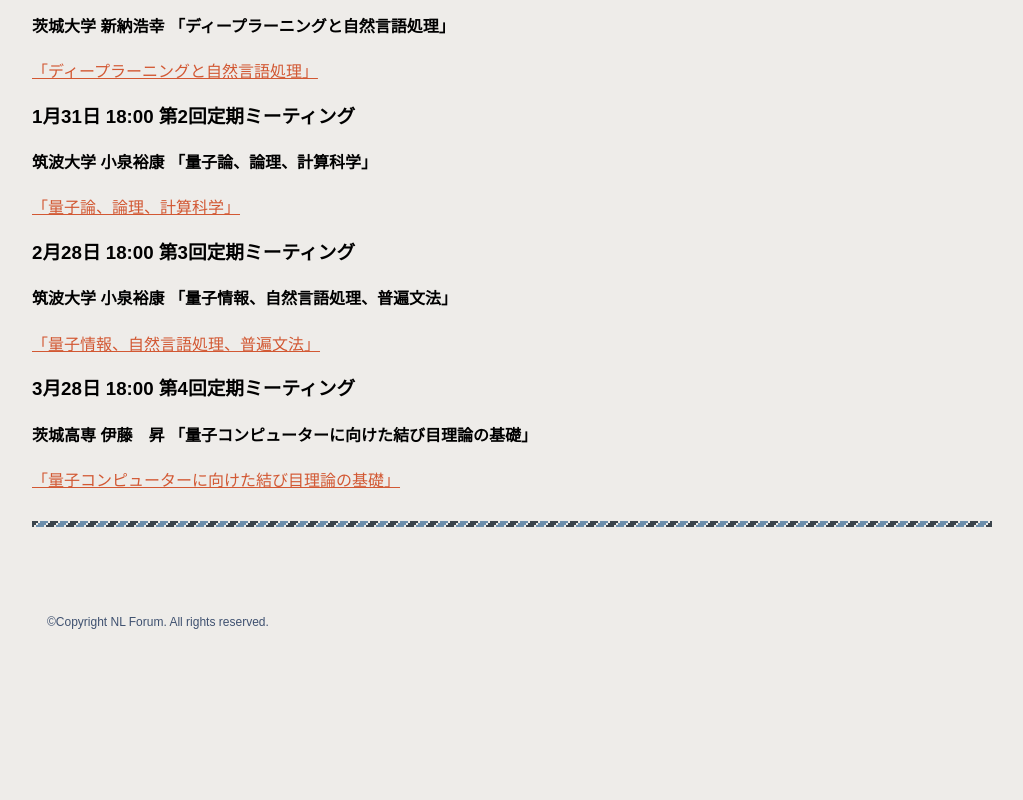
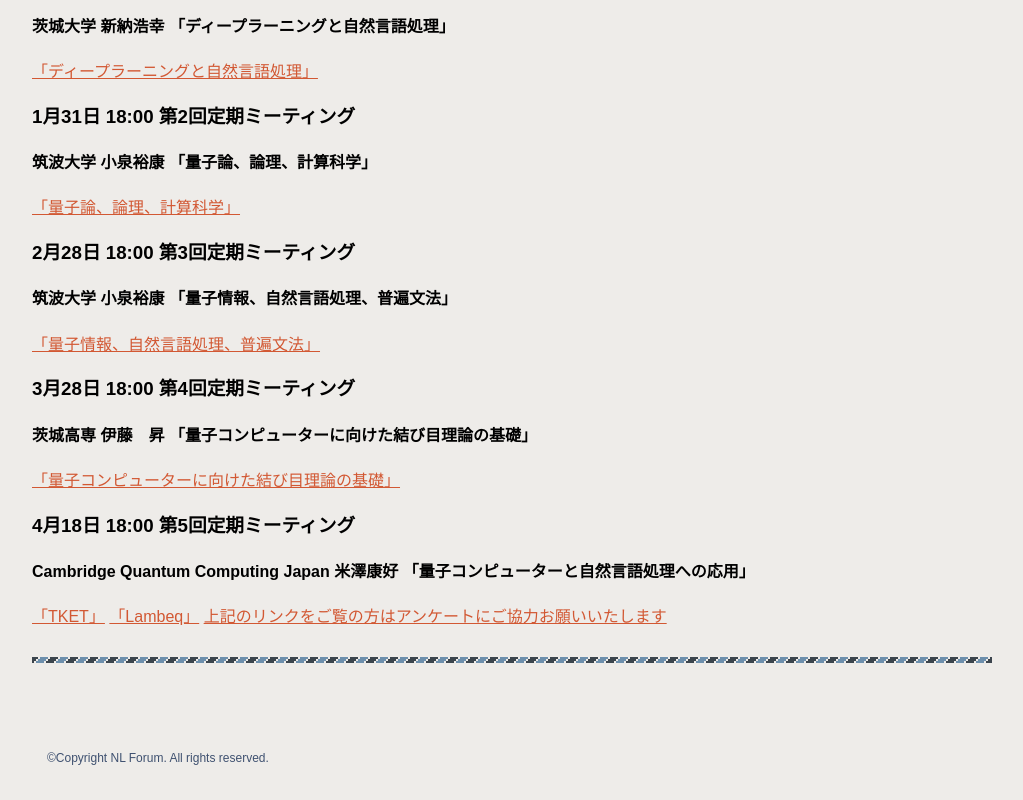
Before and after one commit to koizumi-h/NLForum.github.io, a plain HTML site: page lecture.html in a window 1280 px wide. Shown: the part 376-1176 px from the top of the page, without its empty margins (128-1151 px from the left). Before the commit the page ends 1040 px from the top, so only its background shows below. Drawn offline with Linux system fonts and the light colour scheme.

Commit message:
Add files via upload

```diff
--- a/lecture.html
+++ b/lecture.html
@@ -35,6 +35,11 @@
         <h3>3月28日 18:00  第4回定期ミーティング</h3>
         <h4> 茨城高専 伊藤　昇 「量子コンピューターに向けた結び目理論の基礎」     </h4>
 	<a  href="https://drive.google.com/file/d/1xoR-QqrRQ0SgjEpc2z2DApcVnA1RIeWr/view?usp=sharing"> 「量子コンピューターに向けた結び目理論の基礎」</a>
+	    <h3>4月18日 18:00  第5回定期ミーティング</h3>
+        <h4> Cambridge Quantum Computing Japan 米澤康好 「量子コンピューターと自然言語処理への応用」</h4>
+	<a  href="https://github.com/cqcjapan/tket-workshop/tree/main/materials/2022-03-16"> 「TKET」</a>
+		<a  href="https://github.com/cqcjapan/tket-workshop/tree/main/materials/2022-04-18Lambeq"> 「Lambeq」</a>
+			<a  href="https://forms.gle/7LLWYyp1uFUMJa3X9" >上記のリンクをご覧の方はアンケートにご協力お願いいたします</a>
 	</main>
 	<!-- メイン ここまで -->
 	<!-- フッター -->
```
Also changed, not shown: index.html (+1 -2 lines).
